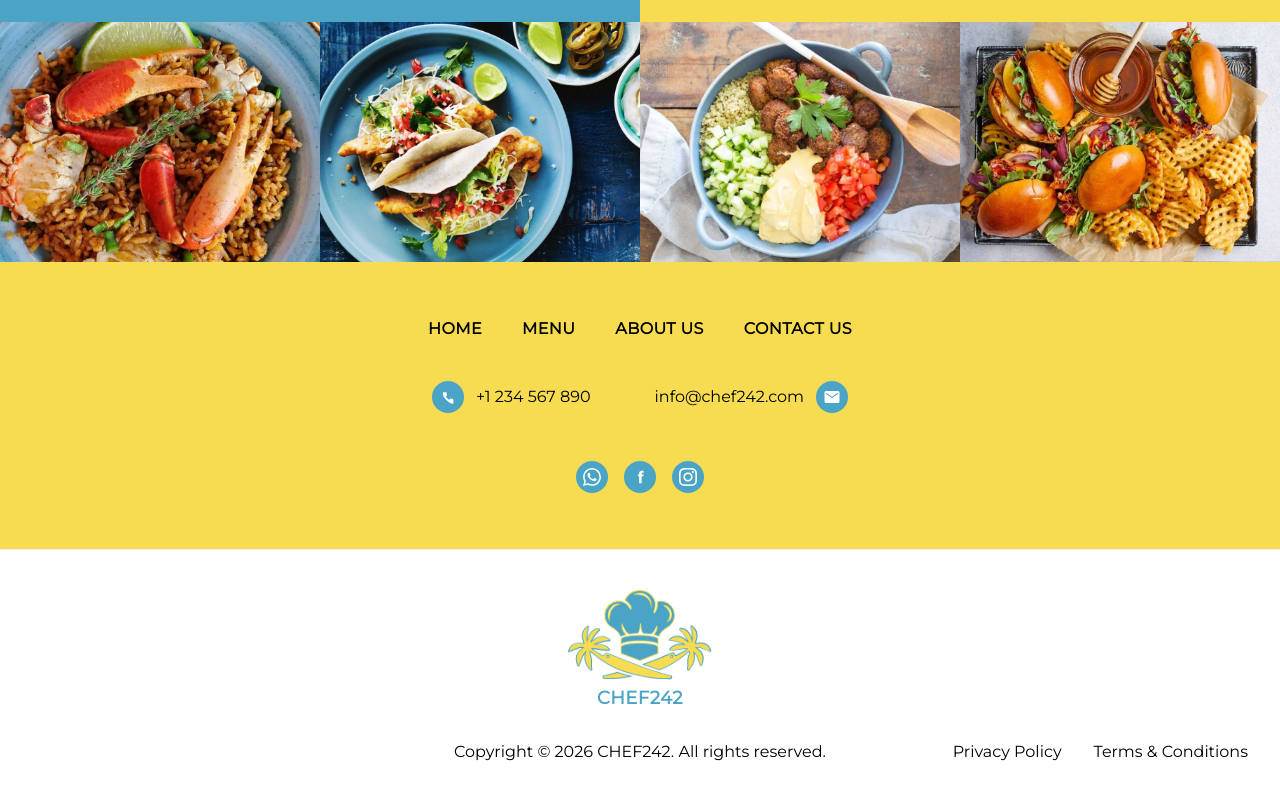
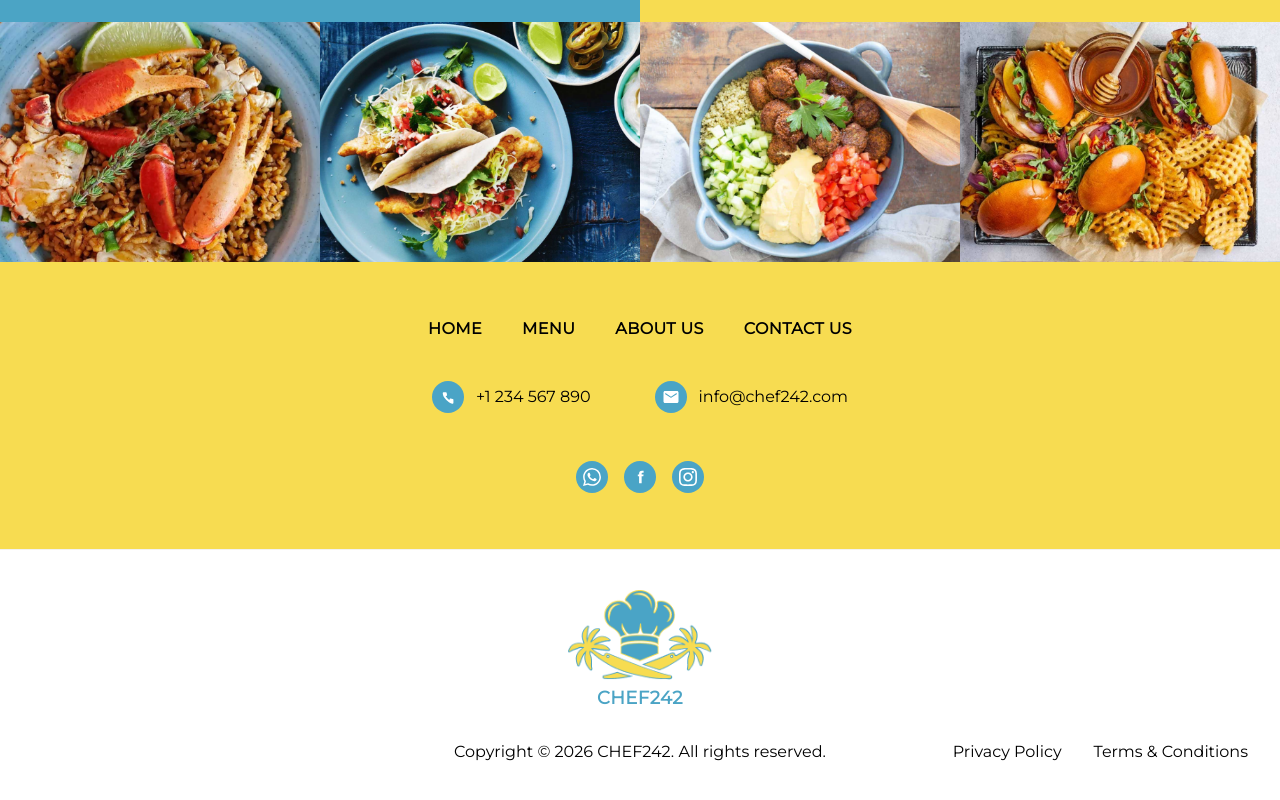
Before and after one commit to SaffaAbbas/chef, a Next.js app: page / in a window 1280 px wide. Shown: the part 1760-2560 px from the top of the page. Built offline with nearby package versions, Linux system fonts and the light colour scheme.

Commit message:
same icon

```diff
--- a/src/app/components/Footer.tsx
+++ b/src/app/components/Footer.tsx
@@ -69,10 +69,10 @@ export default function Footer() {
             href="mailto:info@chef242.com"
             className="flex items-center gap-3 hover:text-black/80"
           >
-            <span>info@chef242.com</span>
             <span className={contactIconClass} aria-hidden>
               <MailFilledIcon className={footerIconSize} />
             </span>
+            <span>info@chef242.com</span>
           </a>
         </div>
 
```
